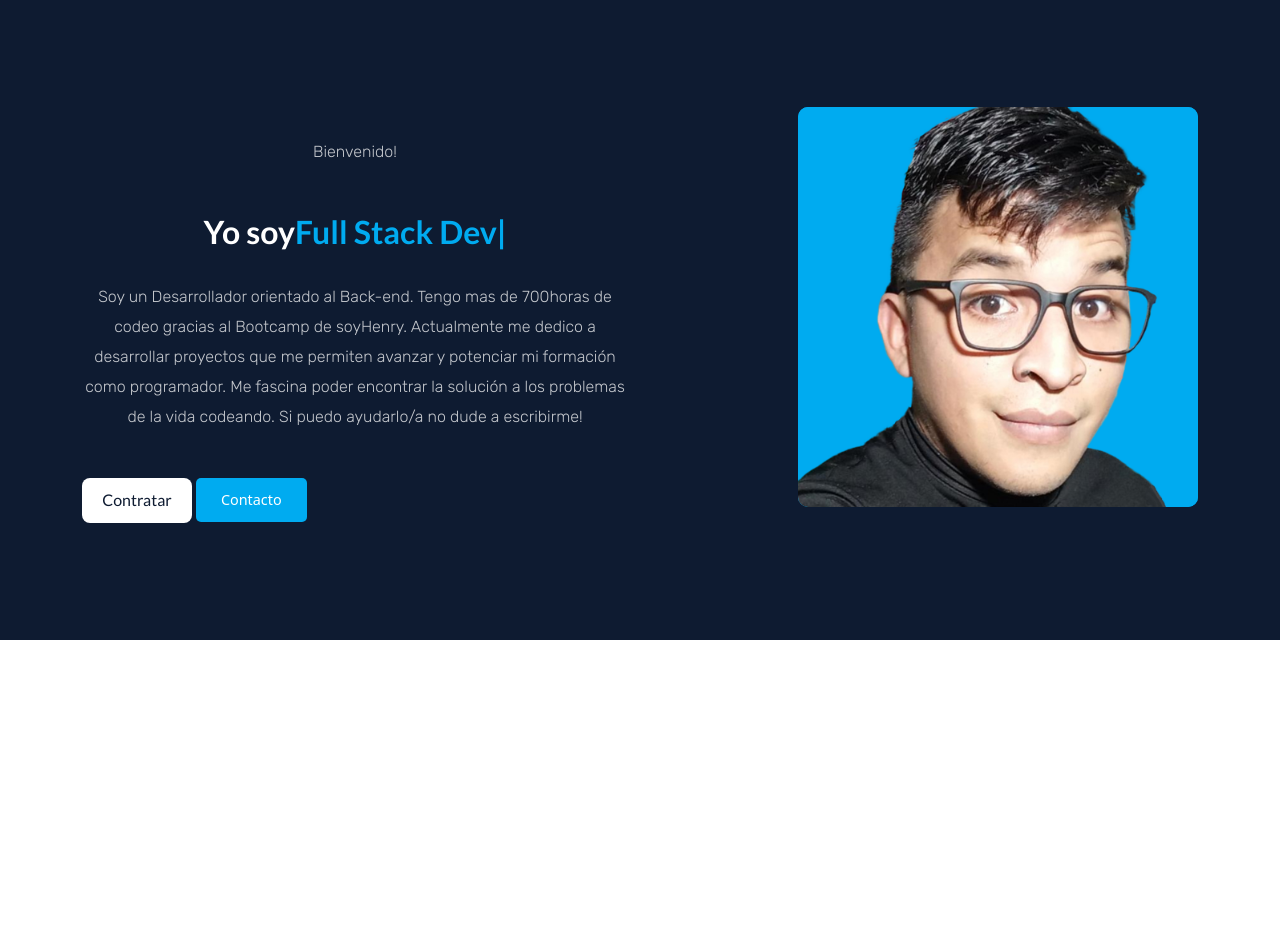
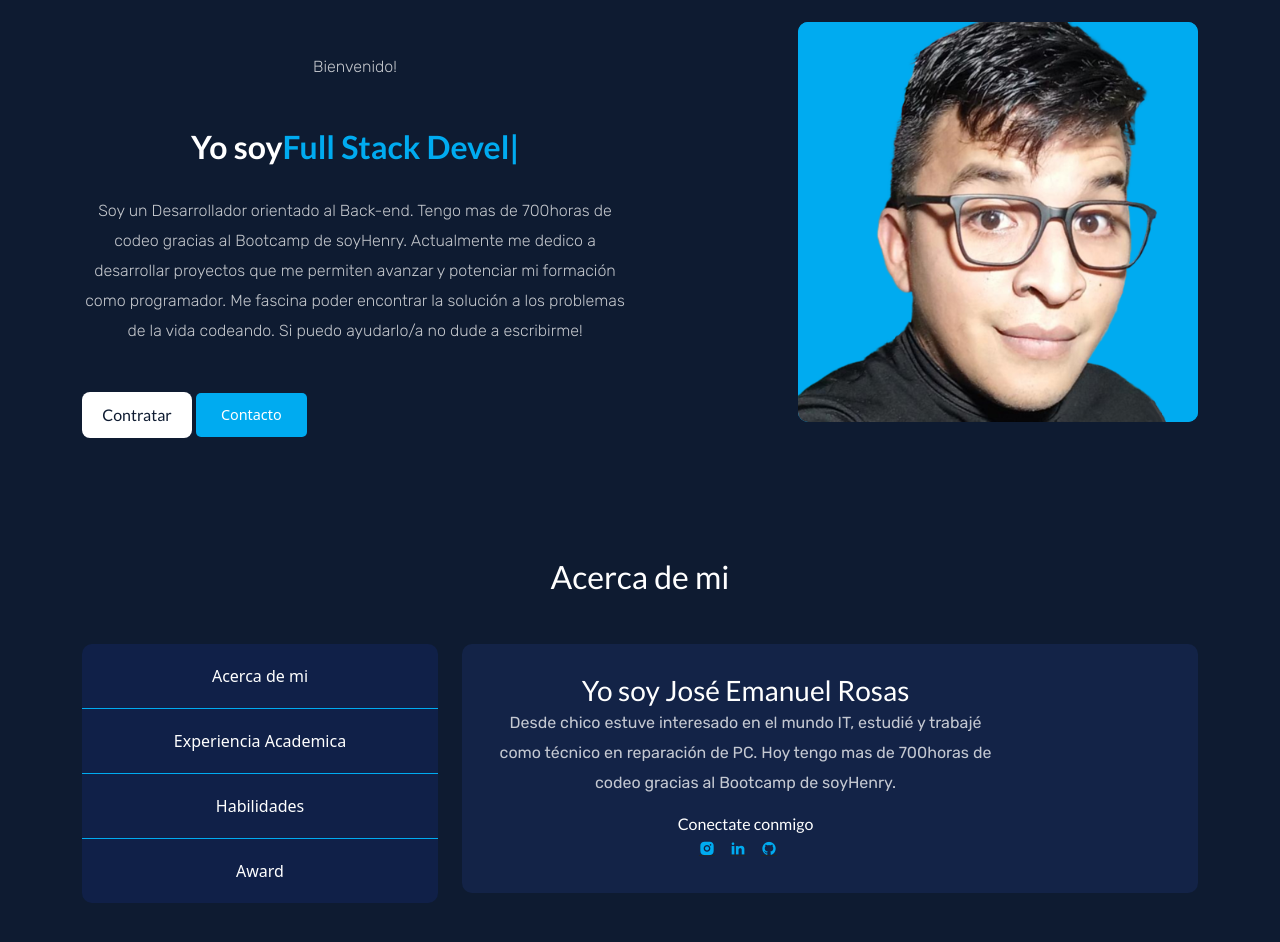
Before and after one commit to Ema0502/JR-Portfolio, a React (Vite) app in the folder vite-porfolio/: page / in a window 1280 px wide. Shown: the part 160-1102 px from the top of the page. Before the commit the page ends 800 px from the top, so only its background shows below. Built offline with nearby package versions, Linux system fonts and the light colour scheme.

Commit message:
Education agregada

```diff
--- a/vite-porfolio/src/App.css
+++ b/vite-porfolio/src/App.css
@@ -19,7 +19,7 @@
 }
 
 body {
-  background: #0E1B31;
+  background: var(--colorAzulOscuro);
 }
 
 html {
@@ -58,3 +58,7 @@ a {
 a:hover {
   color: unset;
 }
+
+section, footer {
+  padding: 60px 0px;
+}
--- a/vite-porfolio/src/components/About/About.jsx
+++ b/vite-porfolio/src/components/About/About.jsx
@@ -1,8 +1,12 @@
 import style from "./About.module.css"
 import { Container, Row, Col } from "reactstrap";
-import aboutImg from "../../img/Captura_de_pantalla_2023-08-20_081923-removebg-preview.png";
+import { useState } from "react";
+import Education from "./Education";
 
 const About = () => {
+
+  const [aboutFilter, setAboutFilter] = useState("ABOUT");
+
   return (
     <section id="about">
       <Container>
@@ -11,8 +15,8 @@ const About = () => {
 
           <Col lg="4" md="3">
             <div className={style.about__btns}>
-              <button className={style.about__btn}>Acerca de mi</button>
-              <button className={style.about__btn}>Experiencia Academica</button>
+              <button className={style.about__btn} onClick={() => setAboutFilter("ABOUT")}>Acerca de mi</button>
+              <button className={style.about__btn} onClick={() => setAboutFilter("EDUCATION")}>Experiencia Academica</button>
               <button className={style.about__btn}>Habilidades</button>
               <button className={style.about__btn}>Award</button>
             </div>
@@ -20,14 +24,27 @@ const About = () => {
 
           <Col lg="8" md="9">
             <div className={style.about__content__wrapper}>
-              <div className={style.about__img}>
-                <img src={aboutImg} alt="" className="w-100" />
-              </div>
+            {
+              aboutFilter === "ABOUT" && (
+                <div className="">
+                  <div className={`${style.about__content} ${style.w75}`}>
+                  <h3>Yo soy José Emanuel Rosas</h3>
+                  <p>Desde chico estuve interesado en el mundo IT, estudié y trabajé como técnico en reparación de PC. Hoy tengo mas de 700horas de codeo gracias al Bootcamp de soyHenry.</p>
 
-              <div className={style.about__content}>
-                <h2>Yo soy José Rosas</h2>
-                <p></p>
-              </div>
+                  <div className={style.social__links}>
+                    <h6>Conectate conmigo</h6>
+                    <span><a href="#"><i className="ri-instagram-fill"></i></a></span>
+                    <span><a href="#"><i className="ri-linkedin-fill"></i></a></span>
+                    <span><a href="#"><i className="ri-github-fill"></i></a></span>
+                  </div>
+                </div>
+              </div>)
+            }
+
+            {
+              aboutFilter === "EDUCATION" && <Education />
+            }
+
             </div>
           </Col>
         </Row>
--- a/vite-porfolio/src/components/About/About.module.css
+++ b/vite-porfolio/src/components/About/About.module.css
@@ -0,0 +1,68 @@
+.w75 {
+  width: 75%;
+}
+
+.w25 {
+  width: 25%;
+}
+
+.about__content__wrapper {
+  display: flex;
+  gap: 5px;
+  background: var(--colorAzulOscuro13);
+  padding: 30px;
+  border-radius: 10px;
+}
+
+.about__btns {
+  display: flex;
+  flex-direction: column;
+  align-items: center;
+  background: var(--colorAzulOscuro10);
+  border-radius: 10px;
+}
+
+.about__btn {
+  border: none;
+  outline: none;
+  width: 100%;
+  padding: 20px;
+  color: #FFF;
+  background: transparent;
+  border-bottom: 1px solid var(--colorCeleste);
+  border-radius: 5px 5px 0px 0px;
+}
+
+.about__btn-active {
+  background: var(--colorCeleste);
+}
+
+.about__btn:last-child {
+  border-bottom: 0;
+  border-radius: 0px 0px 5px 5px;
+}
+
+.about__content h2 {
+  margin-bottom: 15px;
+}
+
+.about__content {
+  line-height: 30px;
+  font-weight: 300;
+
+}
+
+.social__links span a i {
+  color: var(--colorCeleste);
+}
+
+.social__links span {
+  margin-top: 10px;
+  margin-right: 15px;
+}
+
+.about__img {
+  display: flex;
+  height: 192px;
+  border-radius: 10px;
+}
--- /dev/null
+++ b/vite-porfolio/src/components/About/Education.jsx
@@ -0,0 +1,41 @@
+import style from "./Education.module.css"
+
+const Education = () => {
+  return (
+    <table className={style.table}>
+      <thead>
+        <tr>
+          <th>Título</th>
+          <th>Especialidad</th>
+          <th>Instituto</th>
+          <th>Año</th>
+        </tr>
+      </thead>
+
+      <tbody>
+        <tr>
+          <td>Desarrollador Full Stack</td>
+          <td>Back-End/Front-End</td>
+          <td>BootCamp Henry</td>
+          <td>1 Año</td>
+        </tr>
+
+        <tr>
+          <td>Japones N5</td>
+          <td>Escritura/Gramática/Comp. Auditiva</td>
+          <td>Salta Nihongo no Gakuen</td>
+          <td>2 años</td>
+        </tr>
+
+        <tr>
+          <td>Secundario</td>
+          <td>Economía y Gestión de las Organizaciones</td>
+          <td>Instituto Nº 7062</td>
+          <td>4 años</td>
+        </tr>
+      </tbody>
+    </table>
+  )
+}
+
+export default Education;
--- /dev/null
+++ b/vite-porfolio/src/components/About/Education.module.css
@@ -0,0 +1,28 @@
+.table {
+  width: 100%;
+  border: none;
+  border-collapse: collapse;
+  border: 1px solid var(--colorAzulOscuro13);
+  border-radius: 5px;
+}
+
+th td {
+  padding: 1.3rem 1rem !important;
+  font-size: 1rem;
+}
+
+thead {
+  background: var(--colorCeleste);
+  color: var(--colorBlanco);
+}
+
+td {
+  font-size: 0.9rem;
+  color: var(--colorBlanco);
+  font-weight: 550;
+  padding: 18px 0px 18px 0px;
+}
+
+tr:nth-child(even) {
+  background: var(--colorAzulOscuro10);
+}
--- a/vite-porfolio/src/components/Header/Header.module.css
+++ b/vite-porfolio/src/components/Header/Header.module.css
@@ -29,7 +29,7 @@
 
 .logo h5 {
   font-size: 1.3rem;
-  color: #00ABF0;
+  color: var(--colorCeleste);
 }
 
 .nav__list {
@@ -47,11 +47,11 @@
 }
 
 .nav__item a:hover {
-  color: #00ABF0;
+  color: var(--colorCeleste);
 }
 
 .btn {
-  background: #00ABF0;
+  background: var(--colorCeleste);
   color: #FFF;
   border: none;
   outline: none;
--- a/vite-porfolio/src/components/HeroSection/HeroSection.module.css
+++ b/vite-porfolio/src/components/HeroSection/HeroSection.module.css
@@ -6,7 +6,7 @@
 
 .hire__btn {
   background: #FFF;
-  color: #0E1B31;
+  color: var(--colorAzulOscuro);
 }
 
 .hire__btn a {
@@ -14,11 +14,11 @@
 }
 
 .hire__btn:hover a {
-  color: #0E1B31;
+  color: var(--colorAzulOscuro);
 }
 
 .hero__title span {
-  color: #00ABF0;
+  color: var(--colorCeleste);
 }
 
 .hero__title {
@@ -29,7 +29,7 @@
  width: 400px;
  height: 400px;
  border-radius: 10px;
- background: #00ABF0;
+ background: var(--colorCeleste);
  margin-left: auto;
 }
 
@@ -39,7 +39,7 @@
 
 
 .btncito {
-  background: #00ABF0;
+  background: var(--colorCeleste);
   color: #FFF;
   border: none;
   outline: none;
--- a/vite-porfolio/src/components/Layout/Layout.jsx
+++ b/vite-porfolio/src/components/Layout/Layout.jsx
@@ -1,12 +1,14 @@
 import { Fragment } from "react";
 import Header from "../Header/Header";
 import HeroSection from "../HeroSection/HeroSection";
+import About from "../About/About";
 
 const Layout = () => {
   return (
     <Fragment>
       <Header />
       <HeroSection />
+      <About />
     </Fragment>
   )
 }
--- a/vite-porfolio/src/index.css
+++ b/vite-porfolio/src/index.css
@@ -12,6 +12,16 @@
   -webkit-font-smoothing: antialiased;
   -moz-osx-font-smoothing: grayscale;
   -webkit-text-size-adjust: 100%;
+
+  --colorBlanco: #ffffff;
+  --colorGris: #919191;
+  --colorGrisClaro: #C1CEFF;
+  --colorNegro: #000000;
+  --colorAzulClaro: #282F4E;
+  --colorAzulOscuro: #0E1B31;
+  --colorAzulOscuro13: #132347;
+  --colorAzulOscuro10: #102048;
+  --colorCeleste: #00ABF0;
 }
 
 
```
